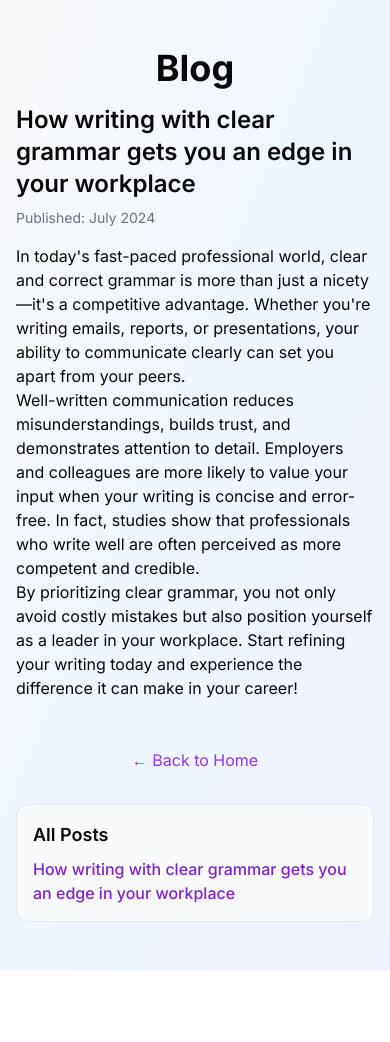
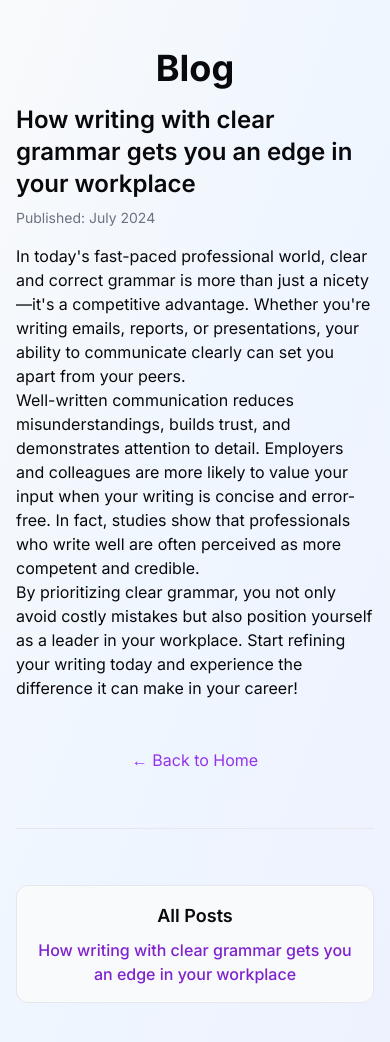
Before and after one commit to iadv/grammarcheck, a Next.js app: page /blog in a window 390 px wide. Shown: the top 1042 px of the page. Before the commit the page ends 970 px from the top, so only its background shows below. Built offline with nearby package versions, Linux system fonts and the light colour scheme.

Commit message:
fix: improve mobile blog layout responsiveness

```diff
--- a/app/blog/page.tsx
+++ b/app/blog/page.tsx
@@ -3,7 +3,6 @@ import Link from 'next/link';
 import posts from './posts';
 
 export default function Blog() {
-  // For now, always show the first post. In a real app, use router params for dynamic routing.
   const post = posts[0];
   return (
     <div className="relative max-w-5xl mx-auto py-12 px-4 flex flex-col md:flex-row gap-8">
@@ -22,11 +21,13 @@ export default function Blog() {
           <Link href="/" className="text-purple-600 hover:underline">&larr; Back to Home</Link>
         </div>
       </div>
+      {/* Divider for mobile */}
+      <div className="block md:hidden my-6 border-t border-gray-200" />
       <aside className="w-full md:w-64 bg-gray-50 border border-gray-200 rounded-xl p-4 h-fit md:sticky md:top-8">
-        <h3 className="text-lg font-semibold mb-2">All Posts</h3>
+        <h3 className="text-lg font-semibold mb-2 text-center md:text-left">All Posts</h3>
         <ul className="space-y-1">
           {posts.map((p) => (
-            <li key={p.slug}>
+            <li key={p.slug} className="text-center md:text-left">
               <Link href={`/blog/${p.slug}`} className="text-purple-700 hover:underline font-medium">
                 {p.title}
               </Link>
```
